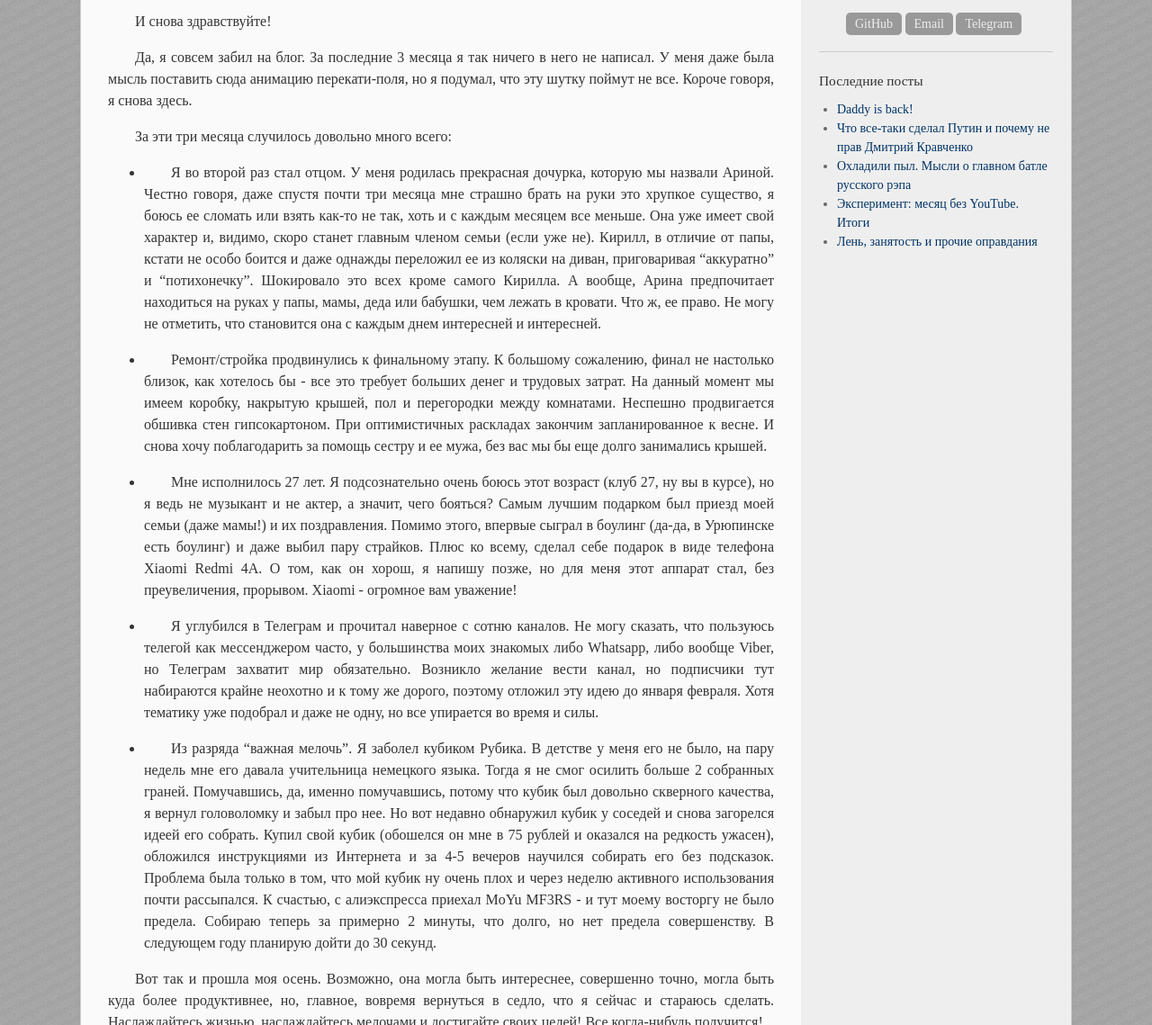
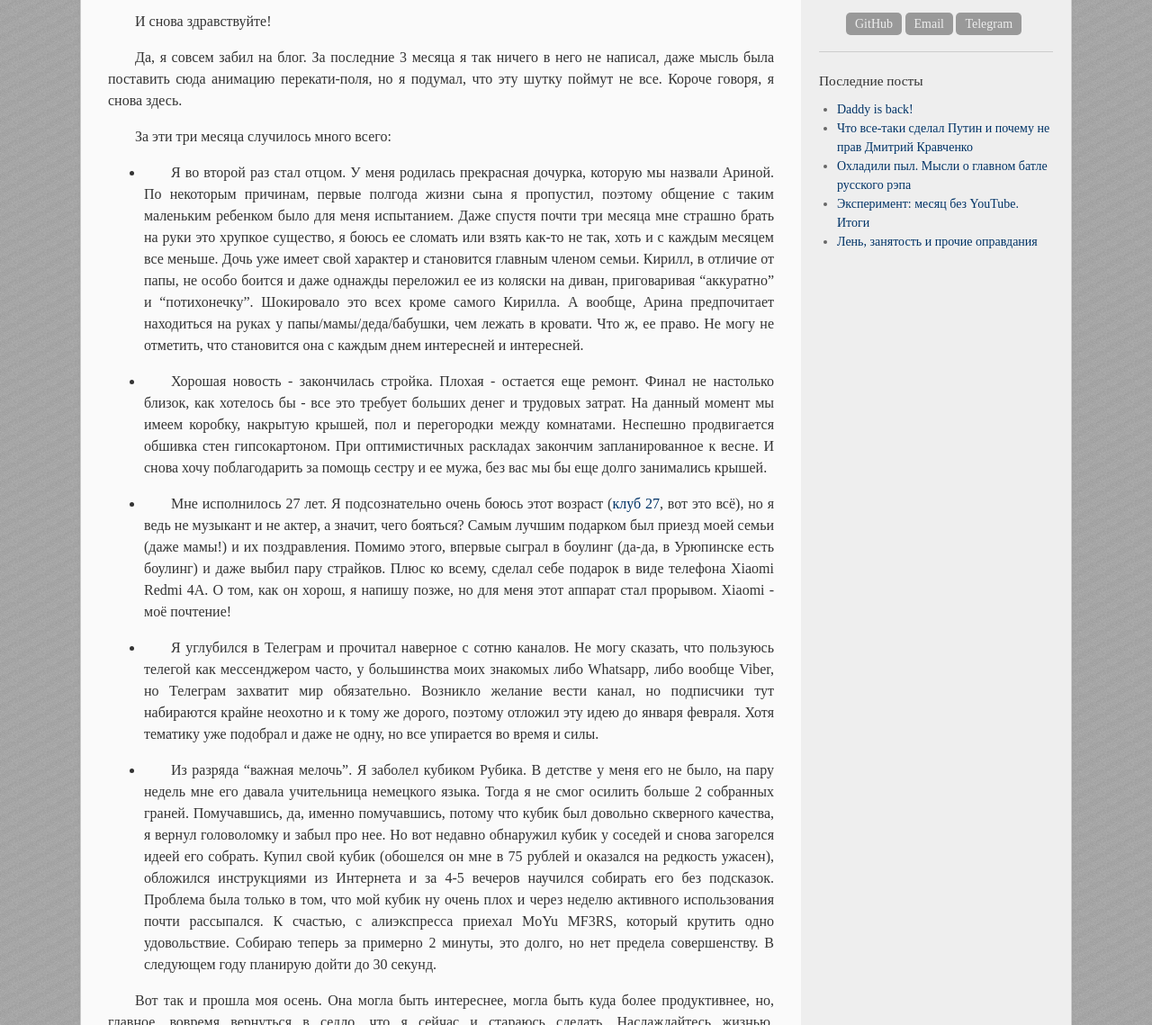
Before and after one commit to ivanov-oleg/ivanov-oleg.github.io, a Jekyll site: the page built from _posts/2017-12-11-daddy-is-back.md, in a window 1280 px wide and 1400 px high, cut to the strip 261-1400 px from the top of the window. Shown: the whole strip at 90% size. Built offline with Jekyll 4.4.1, drawn with Linux system fonts in a browser that asks for light colours; comment, search, counter and statistics services are not loaded; some of the changed text lies outside the part shown.

Commit message:
daddy is back edit

```diff
--- a/_posts/2017-12-11-daddy-is-back.md
+++ b/_posts/2017-12-11-daddy-is-back.md
@@ -12,18 +12,18 @@ sitemap:
 
 И снова здравствуйте!
 
-Да, я совсем забил на блог. За последние 3 месяца я так ничего в него не написал. У меня даже была мысль поставить сюда анимацию перекати-поля, но я подумал, что эту шутку поймут не все. Короче говоря, я снова здесь.
+Да, я совсем забил на блог. За последние 3 месяца я так ничего в него не написал, даже мысль была поставить сюда анимацию перекати-поля, но я подумал, что эту шутку поймут не все. Короче говоря, я снова здесь.
 
-За эти три месяца случилось довольно много всего:
+За эти три месяца случилось много всего:
 
-- Я во второй раз стал отцом. У меня родилась прекрасная дочурка, которую мы назвали Ариной. Честно говоря, даже спустя почти три месяца мне страшно брать на руки это хрупкое существо, я боюсь ее сломать или взять как-то не так, хоть и с каждым месяцем все меньше. Она уже имеет свой характер и, видимо, скоро станет главным членом семьи (если уже не). Кирилл, в отличие от папы, кстати не особо боится и даже однажды переложил ее из коляски на диван, приговаривая "аккуратно" и "потихонечку". Шокировало это всех кроме самого Кирилла. А вообще, Арина предпочитает находиться на руках у папы, мамы, деда или бабушки, чем лежать в кровати. Что ж, ее право. Не могу не отметить, что становится она с каждым днем интересней и интересней.
+- Я во второй раз стал отцом. У меня родилась прекрасная дочурка, которую мы назвали Ариной. По некоторым причинам, первые полгода жизни сына я пропустил, поэтому общение с таким маленьким ребенком было для меня испытанием.  Даже спустя почти три месяца мне страшно брать на руки это хрупкое существо, я боюсь ее сломать или взять как-то не так, хоть и с каждым месяцем все меньше. Дочь уже имеет свой характер и становится главным членом семьи. Кирилл, в отличие от папы, не особо боится и даже однажды переложил ее из коляски на диван, приговаривая "аккуратно" и "потихонечку". Шокировало это всех кроме самого Кирилла. А вообще, Арина предпочитает находиться на руках у папы/мамы/деда/бабушки, чем лежать в кровати. Что ж, ее право. Не могу не отметить, что становится она с каждым днем интересней и интересней.
 
-- Ремонт/стройка продвинулись к финальному этапу. К большому сожалению, финал не настолько близок, как хотелось бы - все это требует больших денег и трудовых затрат. На данный момент мы имеем коробку, накрытую крышей, пол и перегородки между комнатами. Неспешно продвигается обшивка стен гипсокартоном. При оптимистичных раскладах закончим запланированное к весне. И снова хочу поблагодарить за помощь сестру и ее мужа, без вас мы бы еще долго занимались крышей.
+- Хорошая новость - закончилась стройка. Плохая - остается еще ремонт. Финал не настолько близок, как хотелось бы - все это требует больших денег и трудовых затрат. На данный момент мы имеем коробку, накрытую крышей, пол и перегородки между комнатами. Неспешно продвигается обшивка стен гипсокартоном. При оптимистичных раскладах закончим запланированное к весне. И снова хочу поблагодарить за помощь сестру и ее мужа, без вас мы бы еще долго занимались крышей.
 
-- Мне исполнилось 27 лет. Я подсознательно очень боюсь этот возраст (клуб 27, ну вы в курсе), но я ведь не музыкант и не актер, а значит, чего бояться? Самым лучшим подарком был приезд моей семьи (даже мамы!) и их поздравления. Помимо этого, впервые сыграл в боулинг (да-да, в Урюпинске есть боулинг) и даже выбил пару страйков. Плюс ко всему, сделал себе подарок в виде телефона Xiaomi Redmi 4A. О том, как он хорош, я напишу позже, но для меня этот аппарат стал, без преувеличения, прорывом. Xiaomi - огромное вам уважение!
+- Мне исполнилось 27 лет. Я подсознательно очень боюсь этот возраст ([клуб 27](https://ru.wikipedia.org/wiki/Клуб_27), вот это всё), но я ведь не музыкант и не актер, а значит, чего бояться? Самым лучшим подарком был приезд моей семьи (даже мамы!) и их поздравления. Помимо этого, впервые сыграл в боулинг (да-да, в Урюпинске есть боулинг) и даже выбил пару страйков. Плюс ко всему, сделал себе подарок в виде телефона Xiaomi Redmi 4A. О том, как он хорош, я напишу позже, но для меня этот аппарат стал прорывом. Xiaomi - моё почтение!
 
 - Я углубился в Телеграм и прочитал наверное с сотню каналов. Не могу сказать, что пользуюсь телегой как мессенджером часто, у большинства моих знакомых либо Whatsapp, либо вообще Viber, но Телеграм захватит мир обязательно. Возникло желание вести канал, но подписчики тут набираются крайне неохотно и к тому же дорого, поэтому отложил эту идею до января февраля. Хотя тематику уже подобрал и даже не одну, но все упирается во время и силы.
 
-- Из разряда "важная мелочь". Я заболел кубиком Рубика. В детстве у меня его не было, на пару недель мне его давала учительница немецкого языка. Тогда я не смог осилить больше 2 собранных граней. Помучавшись, да, именно помучавшись, потому что кубик был довольно скверного качества, я вернул головоломку и забыл про нее. Но вот недавно обнаружил кубик у соседей и снова загорелся идеей его собрать. Купил свой кубик (обошелся он мне в 75 рублей и оказался на редкость ужасен), обложился инструкциями из Интернета и за 4-5 вечеров научился собирать его без подсказок. Проблема была только в том, что мой кубик ну очень плох и через неделю активного использования почти рассыпался. К счастью, с алиэкспресса приехал MoYu MF3RS - и тут моему восторгу не было предела. Собираю теперь за примерно 2 минуты, что долго, но нет предела совершенству. В следующем году планирую дойти до 30 секунд.
+- Из разряда "важная мелочь". Я заболел кубиком Рубика. В детстве у меня его не было, на пару недель мне его давала учительница немецкого языка. Тогда я не смог осилить больше 2 собранных граней. Помучавшись, да, именно помучавшись, потому что кубик был довольно скверного качества, я вернул головоломку и забыл про нее. Но вот недавно обнаружил кубик у соседей и снова загорелся идеей его собрать. Купил свой кубик (обошелся он мне в 75 рублей и оказался на редкость ужасен), обложился инструкциями из Интернета и за 4-5 вечеров научился собирать его без подсказок. Проблема была только в том, что мой кубик ну очень плох и через неделю активного использования почти рассыпался. К счастью, с алиэкспресса приехал MoYu MF3RS, который крутить одно удовольствие. Собираю теперь за примерно 2 минуты, это долго, но нет предела совершенству. В следующем году планирую дойти до 30 секунд.
 
-Вот так и прошла моя осень. Возможно, она могла быть интереснее, совершенно точно, могла быть куда более продуктивнее, но, главное, вовремя вернуться в седло, что я сейчас и стараюсь сделать. Наслаждайтесь жизнью, наслаждайтесь мелочами и достигайте своих целей! Все когда-нибудь получится!
+Вот так и прошла моя осень. Она могла быть интереснее, могла быть куда более продуктивнее, но, главное, вовремя вернуться в седло, что я сейчас и стараюсь сделать. Наслаждайтесь жизнью, наслаждайтесь мелочами и достигайте своих целей! Все когда-нибудь получится!
```
